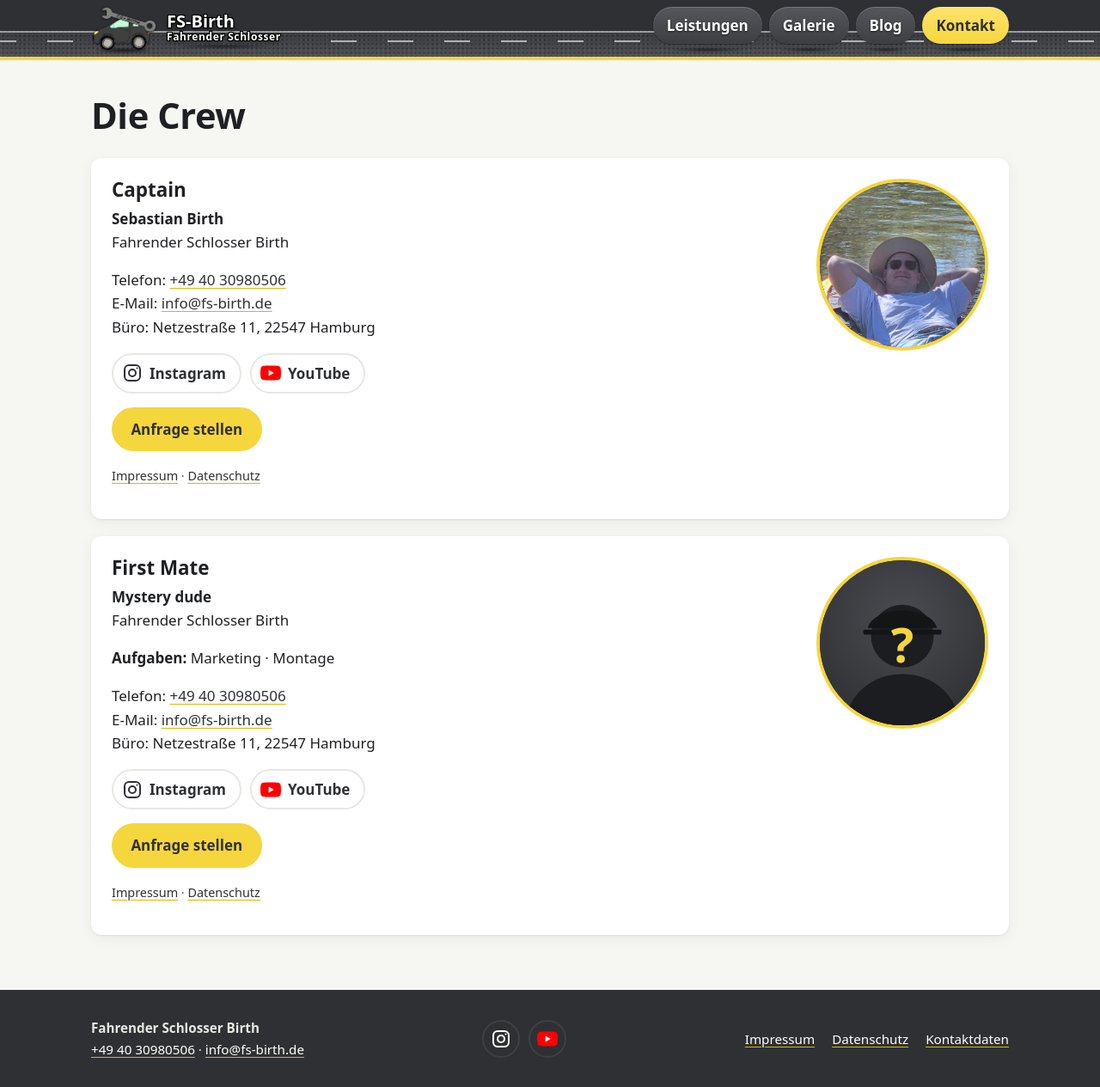
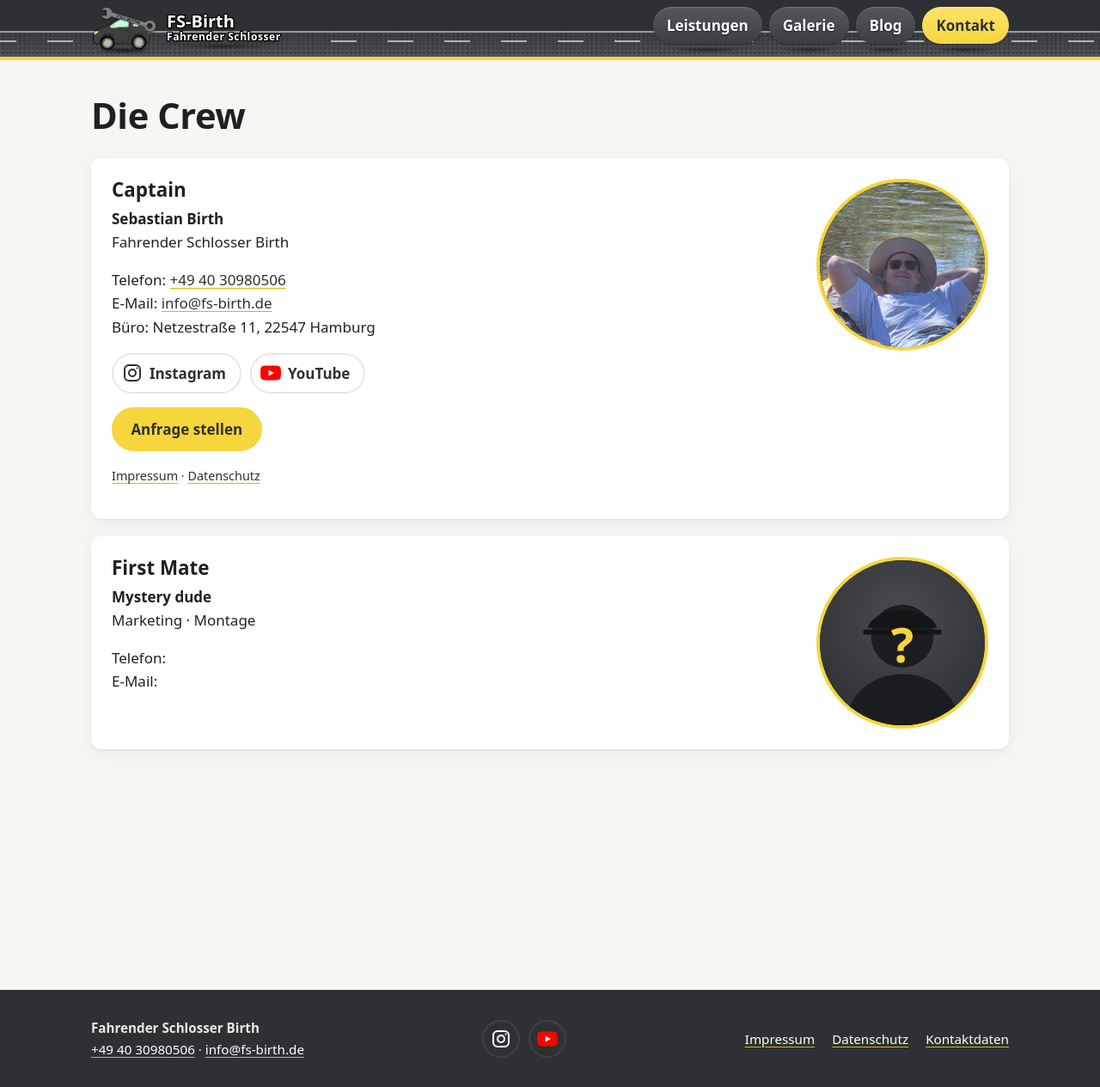
Before and after one commit to FS-Birth/fs-birth.de, a Jekyll site: the page built from kontakt.html, in a window 1280 px wide and 1265 px high. Shown: the whole window at 86% size. Built offline with Jekyll 4.4.1, drawn with Linux system fonts in a browser that asks for light colours.

Commit message:
Crew: Aufgaben in Zeile 3 ohne Label, Mystery dude ohne Kontaktdaten, Adresse und Buttons
Co-Authored-By: Claude Opus 5.5 <noreply@anthropic.com>

```diff
--- a/kontakt.html
+++ b/kontakt.html
@@ -4,25 +4,25 @@ title: Kontakt
 heading: Die Crew
 permalink: /kontakt/
 ---
-{%- comment -%} Eine Karte pro Person – Inhalte in _data/team.yml {%- endcomment -%}
+{%- comment -%} Eine Karte pro Person – Inhalte und Erklärung in _data/team.yml {%- endcomment -%}
 {%- for p in site.data.team -%}
+{%- if p.telefon == nil -%}{%- assign tel = site.tel -%}{%- else -%}{%- assign tel = p.telefon -%}{%- endif -%}
+{%- if p.email == nil -%}{%- assign mail = site.email -%}{%- else -%}{%- assign mail = p.email -%}{%- endif -%}
 <div class="contact card">
   <div class="contact-text">
     {%- if p.position -%}<h2 class="crew-rolle">{{ p.position | escape }}</h2>{%- endif -%}
-    <p><strong>{{ p.name | escape }}</strong>{% if p.kontakt %}<br>Fahrender Schlosser Birth{% endif %}</p>
-
-    {%- if p.aufgaben -%}
-    <p class="team-aufgaben"><span>Aufgaben:</span> {{ p.aufgaben | join: " · " | escape }}</p>
-    {%- endif -%}
-
-    {%- if p.kontakt -%}
     <p>
-      {%- assign tel = p.telefon | default: site.tel -%}{%- assign mail = p.email | default: site.email %}
-      Telefon: <a href="tel:{{ tel | remove: " " }}">{{ tel }}</a><br>
-      E-Mail: <a href="mailto:{{ mail }}">{{ mail }}</a><br>
-      Büro: {{ site.address }}
+      <strong>{{ p.name | escape }}</strong>
+      {%- if p.aufgaben -%}<br>{{ p.aufgaben | join: " · " | escape }}{%- endif -%}
     </p>
 
+    <p>
+      Telefon: {% if tel != "" %}<a href="tel:{{ tel | remove: " " }}">{{ tel }}</a>{% endif %}<br>
+      E-Mail: {% if mail != "" %}<a href="mailto:{{ mail }}">{{ mail }}</a>{% endif %}
+      {%- if p.adresse -%}<br>Büro: {{ site.address }}{%- endif -%}
+    </p>
+
+    {%- if p.buttons -%}
     {%- include socials.html labels=true -%}
 
     <p class="contact-buttons">
```
Also changed, not shown: _data/team.yml (+17 -8 lines).
